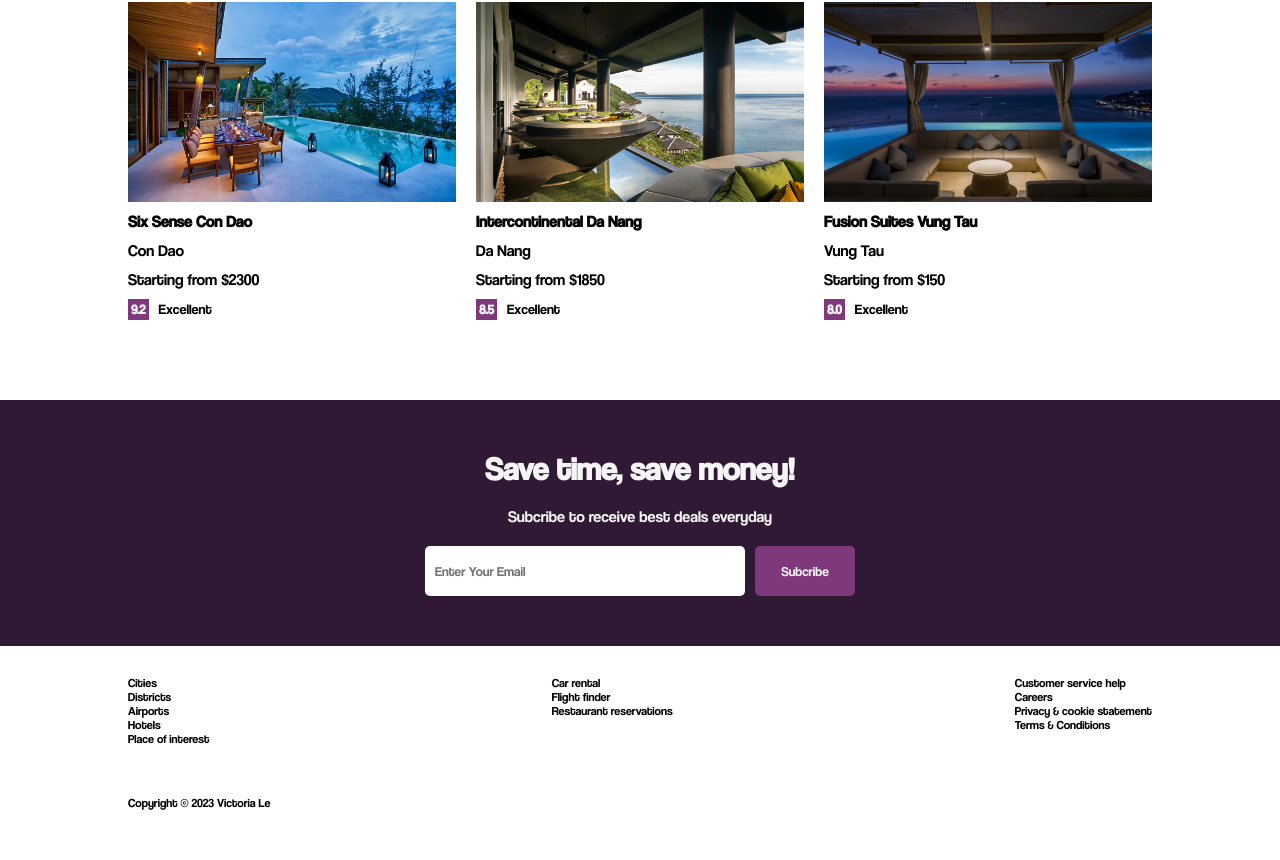
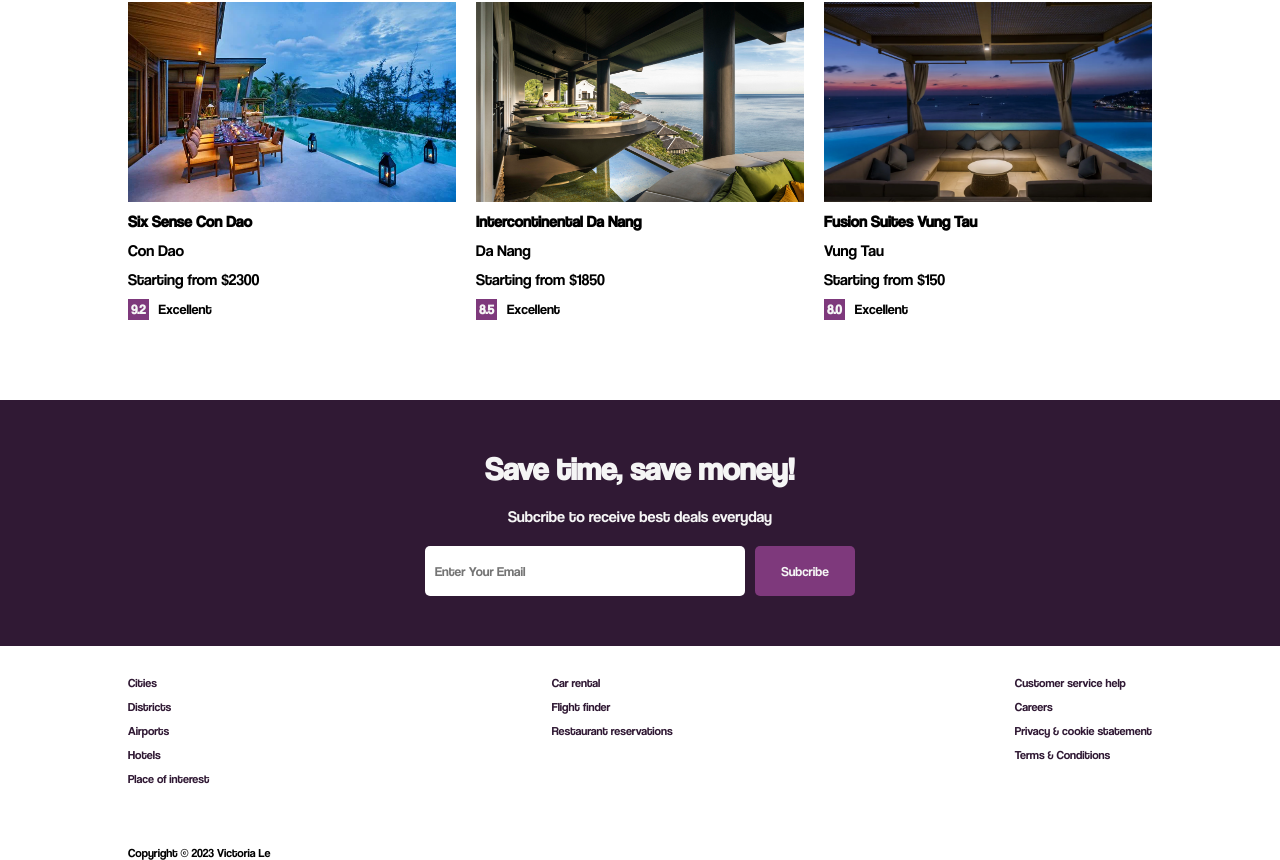
Before and after one commit to Victoria-Q-Le/booking-app-client, a React (Create React App) app: page /home in a window 1280 px wide. Shown: the part 1056-1916 px from the top of the page. Before the commit the page ends 1866 px from the top, so only its background shows below. Built offline with nearby package versions, Linux system fonts and the light colour scheme.

Commit message:
footer item

```diff
--- a/src/components/footer/footer.css
+++ b/src/components/footer/footer.css
@@ -13,4 +13,11 @@
 
 .fList {
     list-style: none;
+    padding: 0;
 }
+
+.fListItem {
+    margin-bottom: 10px;
+    color: var(--main-bg-color);
+    cursor: pointer;
+}
```
